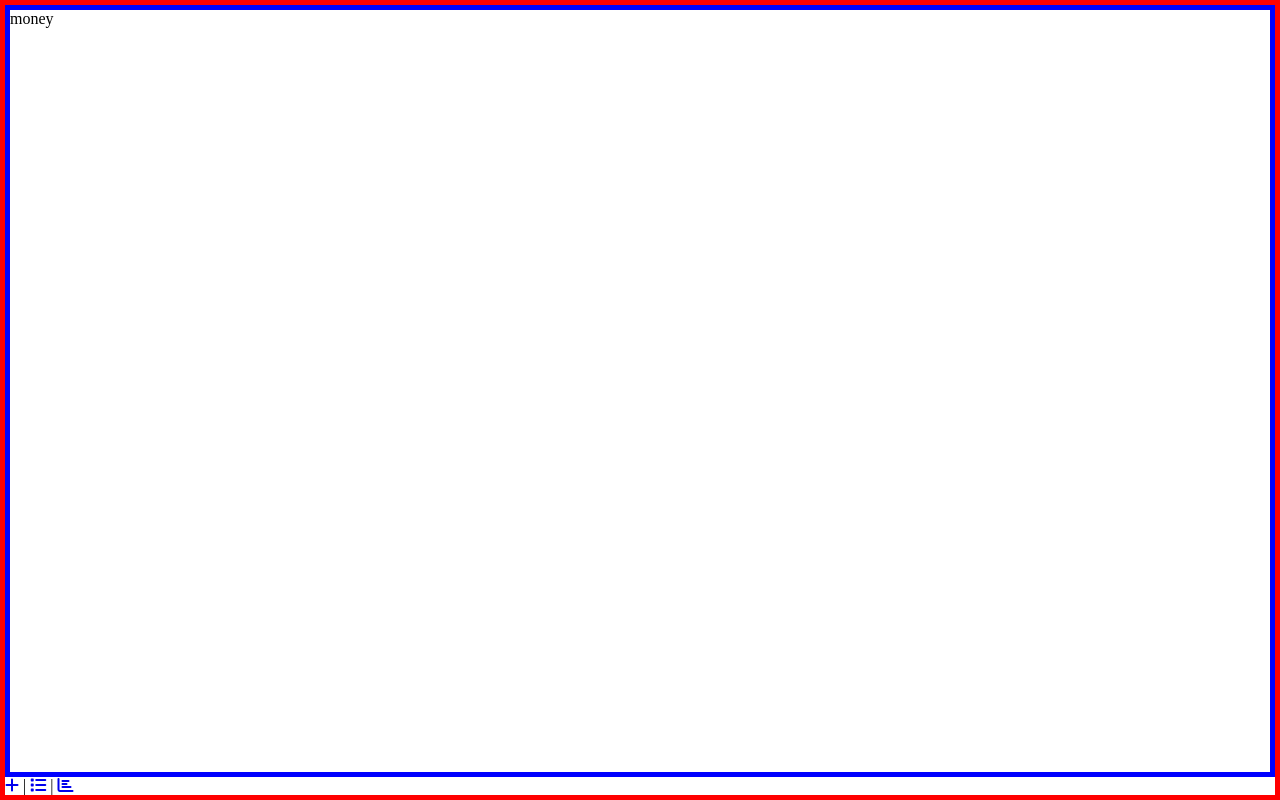
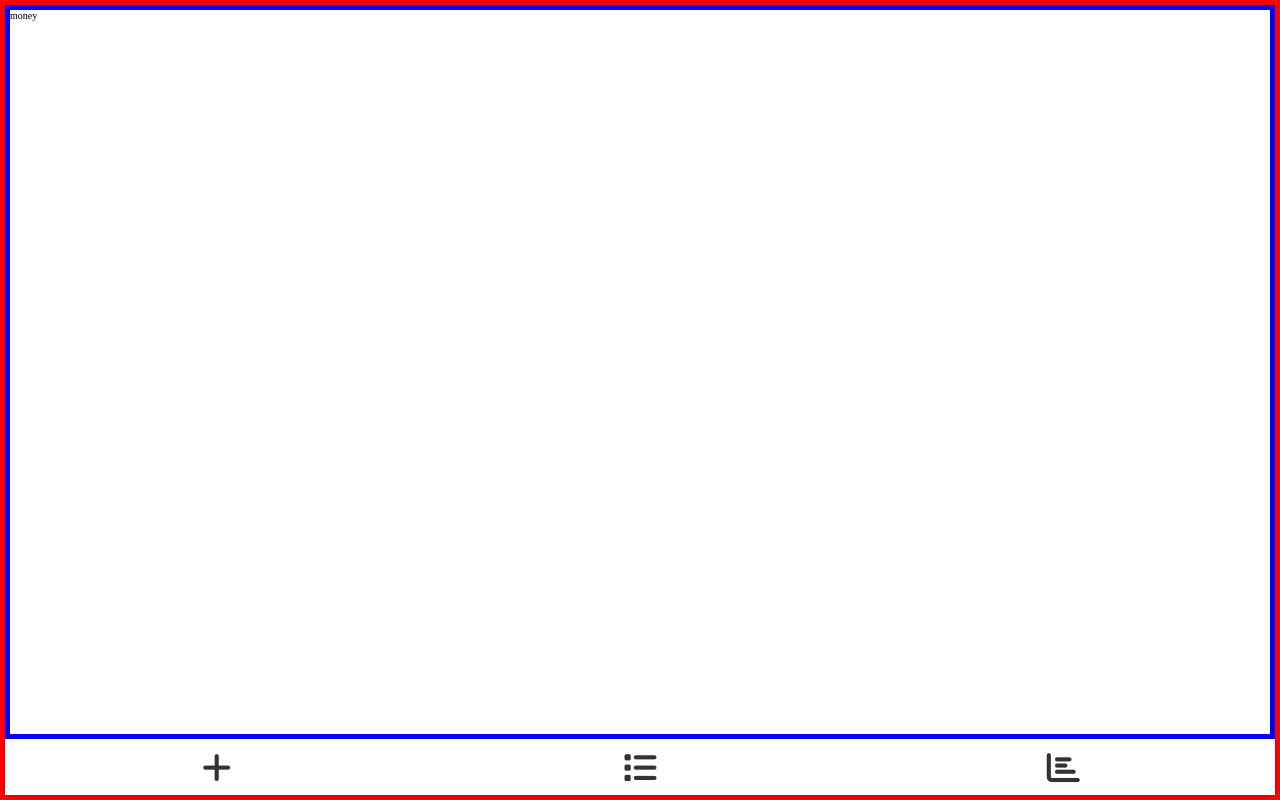
Before and after one commit to lavaboy1738/xpensity-vue, a Vue app: page /#/money in a window 1280 px wide. Built offline with nearby package versions, Linux system fonts and the light colour scheme.

Commit message:
styling nav

```diff
--- a/src/App.vue
+++ b/src/App.vue
@@ -15,10 +15,16 @@
   color: #2c3e50;
 }
 
+body{
+  font-size: 10px;
+}
+
 *{
   margin: 0;
   padding: 0;
   box-sizing: border-box;
+  text-decoration: none;
+  color: inherit;
 }
 
 </style>
--- a/src/components/Nav.vue
+++ b/src/components/Nav.vue
@@ -1,10 +1,8 @@
 <template>
     <div class="nav">
-      <router-link to="/money" ><i class="fas fa-plus"></i></router-link>
-      |
-      <router-link to="/tags" ><i class="fas fa-list"></i></router-link>
-      |
-      <router-link to="/stats" ><i class="fas fa-chart-bar"></i></router-link>
+      <router-link to="/money" class="item" ><i class="fas fa-plus"></i></router-link>
+      <router-link to="/tags" class="item" ><i class="fas fa-list"></i></router-link>
+      <router-link to="/stats" class="item" ><i class="fas fa-chart-bar"></i></router-link>
     </div>
 </template>
 
@@ -15,5 +13,19 @@
 </script>
 
 <style lang="scss" scoped>
-
+.nav{
+    display: flex;
+    box-shadow: 0 0 3px rgba(0,0,0,0.25);
+    .item{
+        width: 33.33333%;
+        display: flex;
+        justify-content: center;
+        align-items: center;
+        height: 5.6em;
+    }
+}
+.fas{
+    font-size: 3.3em;
+    color: #333333;
+}
 </style>
```
